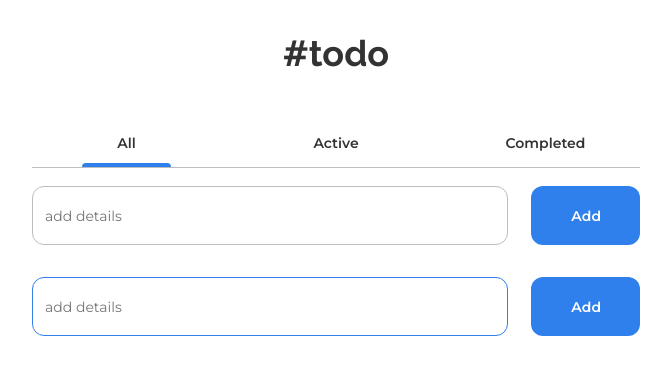
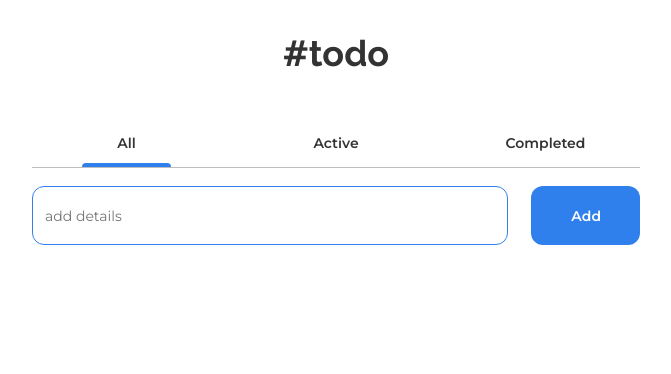
Before and after one commit to villalb4/toDo, a React (Create React App) app: page / in a window 1280 px wide. Shown: the top 374 px of the page, without its empty margins (304-975 px from the left). Built offline with nearby package versions, Linux system fonts and the light colour scheme.

Commit message:
change: delete import AddTodo component

```diff
--- a/src/components/sections/activeSection/ActiveSection.js
+++ b/src/components/sections/activeSection/ActiveSection.js
@@ -1,5 +1,4 @@
 import React from 'react'
-import AddTodo from '../../addTodo/addTodo'
 import { useSelector } from 'react-redux'
 
 function ActiveSection() {
@@ -9,7 +8,6 @@ function ActiveSection() {
 
   return (
     <div>
-      <AddTodo />
       <div className="allSection_divContent">
         {itemsFiltered.map((e,i) => {
           return(
--- a/src/components/sections/allSection/AllSection.js
+++ b/src/components/sections/allSection/AllSection.js
@@ -1,5 +1,4 @@
 import React from 'react'
-import AddTodo from '../../addTodo/addTodo'
 import { useSelector } from 'react-redux'
 
 import './AllSection.css'
@@ -10,7 +9,6 @@ function AllSection() {
 
   return (
     <div>
-      <AddTodo />
       <div className="allSection_divContent">
         {getItems.map((e,i) => {
           return(
```
